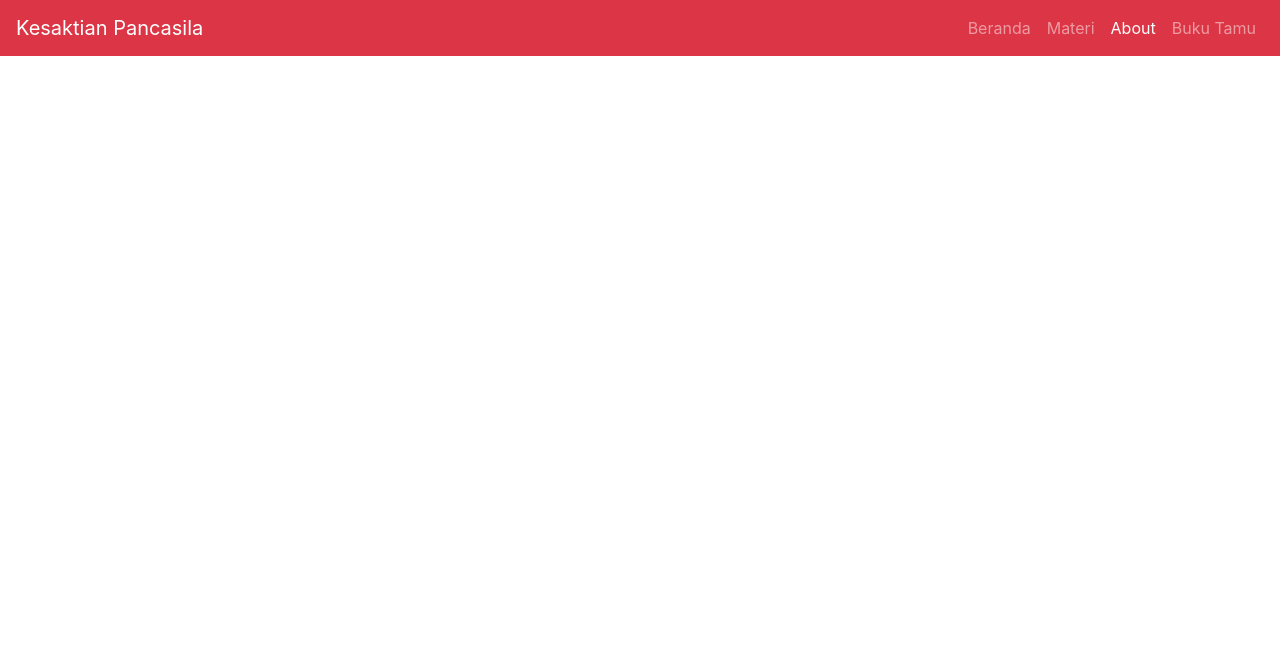
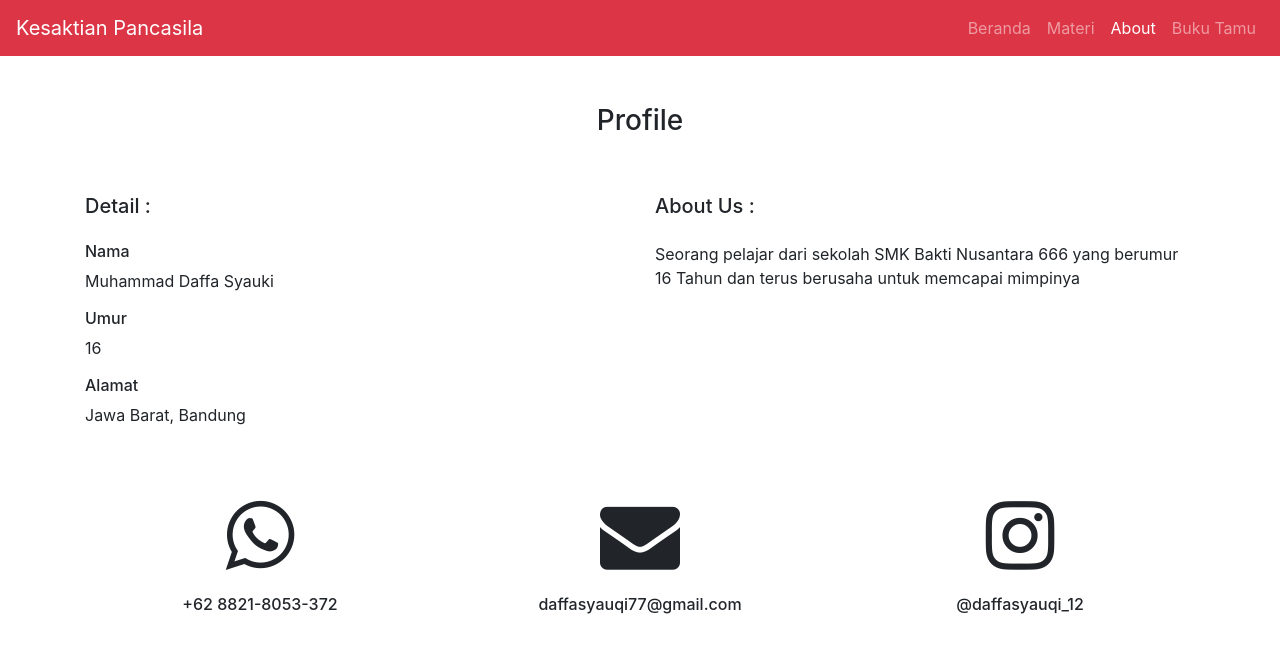
Before and after one commit to DaffaSyauqi/kesaktianPancasila-Php-, a PHP site: page /about.php in a window 1280 px wide. Shown: the top 653 px of the page. Run offline with PHP 8.4, Linux system fonts and the light colour scheme; some libraries are stand-ins or nearby versions.

Commit message:
edit about

```diff
--- a/about.php
+++ b/about.php
@@ -5,6 +5,7 @@
     <meta http-equiv="X-UA-Compatible" content="IE=edge">
     <meta name="viewport" content="width=device-width, initial-scale=1.0">
     <link rel="stylesheet" href="https://cdn.jsdelivr.net/npm/bootstrap@4.0.0/dist/css/bootstrap.min.css" integrity="sha384-Gn5384xqQ1aoWXA+058RXPxPg6fy4IWvTNh0E263XmFcJlSAwiGgFAW/dAiS6JXm" crossorigin="anonymous">
+    <link rel="stylesheet" href="https://maxcdn.bootstrapcdn.com/font-awesome/4.5.0/css/font-awesome.min.css" />
     <title>Kesaktian Pancasila</title>
 </head>
 <body>
@@ -30,6 +31,50 @@
           </ul>
         </div>
       </nav>
+      <h3 class="pt-5" align="center">Profile</h3>
+<div class="container pt-5">
+  <div class="row">
+    <div class="col-md-6">
+      <div class="row">
+        <div class="col-md-12">
+          <h5>Detail :</h5>
+          <h6 class="pt-3">Nama</h6>
+          <div>Muhammad Daffa Syauki</div>
+          <h6 class="pt-3">Umur</h6>
+          <div>16</div>
+          <h6 class="pt-3">Alamat</h6>
+          <div>Jawa Barat, Bandung</div>
+        </div>
+      </div>
+    </div>
+    <div class="col-md-6">
+      <div class="row">
+        <div class="col-md-12">
+          <h5>About Us :</h5>
+          <div class="pt-3">Seorang pelajar dari sekolah SMK Bakti Nusantara 666 yang berumur 16 Tahun dan terus berusaha untuk memcapai mimpinya</div>
+        </div>
+      </div>
+    </div>
+  </div>
+</div>
+<div class="container pt-5" align="center">
+  <div class="row">
+    <div class="col-md-4 fa-5x">
+    <i class="fa fa-whatsapp " aria-hidden="true"></i>
+    <h6>+62 8821-8053-372</h6>
+    </div>
+    <div class="col-md-4 fa-5x">
+    <i class="fa fa-envelope" aria-hidden="true"></i>
+    <h6>daffasyauqi77@gmail.com</h6>
+    </div>
+    <div class="col-md-4 fa-5x">
+    <i class="fa fa-instagram aria-hidden="true"></i>
+    <h6>@daffasyauqi_12</h6>
+    </div>
+  </div>
+</div>
+
+
 
 
 
```
